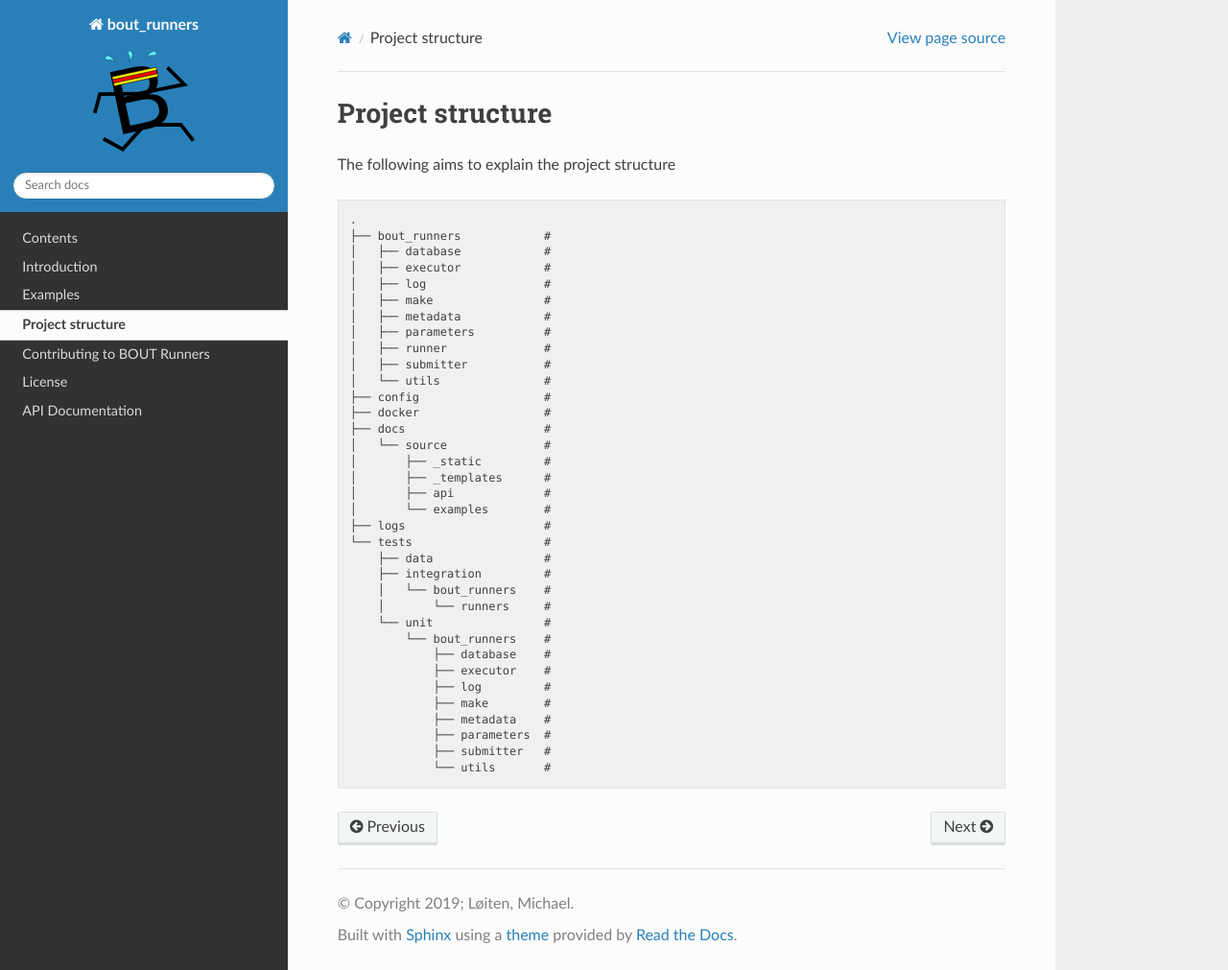
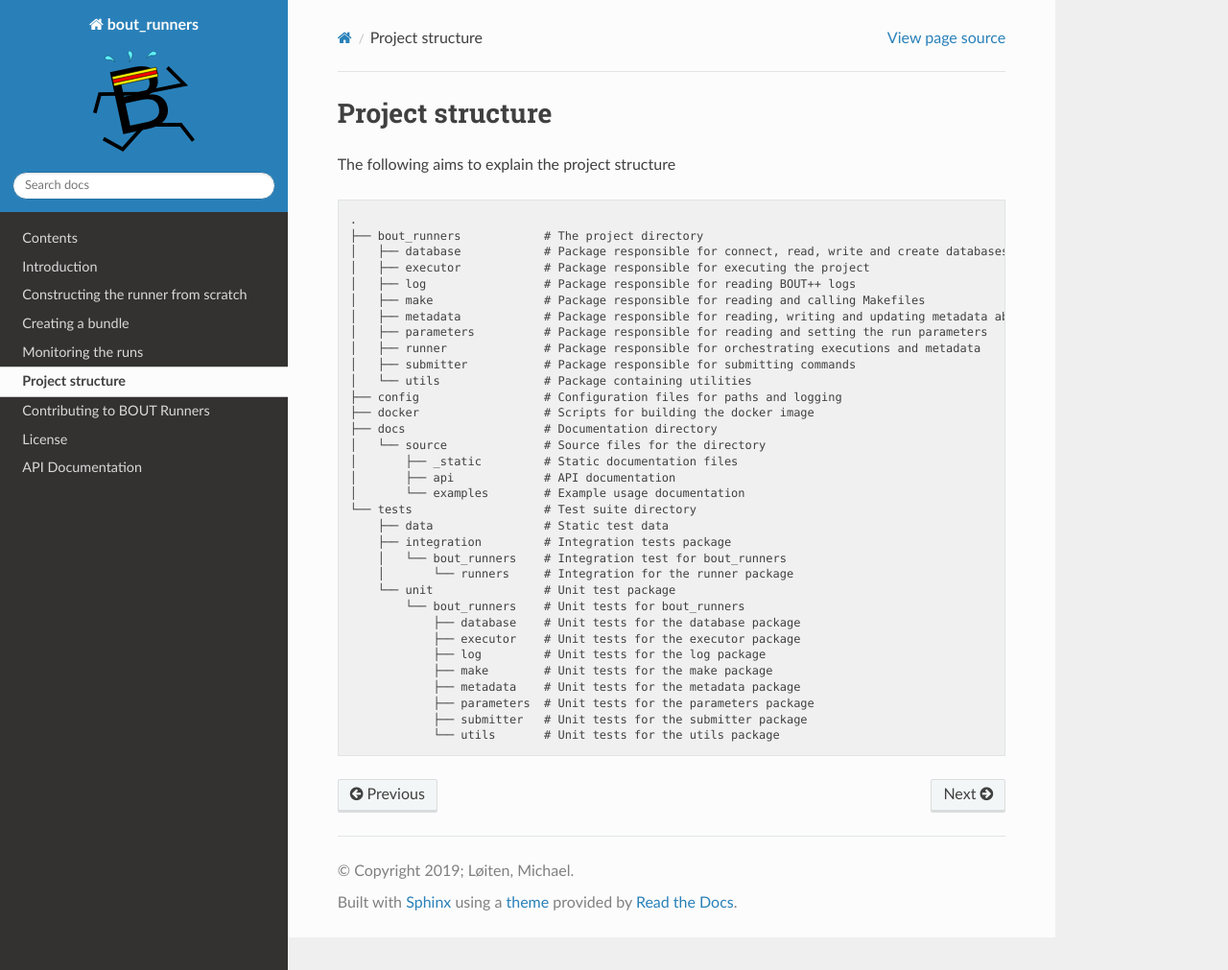
Before and after one commit to CELMA-project/bout_runners, a Sphinx documentation site: the page built from docs/source/structure.rst, in a window 1280 px wide and 1011 px high. Shown: the whole window at 96% size. Built offline with Sphinx 7.4.7 and the Read the Docs theme 2.0.0, drawn with Linux system fonts in a browser that asks for light colours.

Commit message:
Clean-up in structure

```diff
--- a/docs/source/_templates/class.rst
+++ /dev/null
@@ -1,10 +0,0 @@
-:mod:`{{module}}`.{{objname}}
-{{ underline }}==============
-
-.. currentmodule:: {{ module }}
-
-.. autoclass:: {{ objname }}
-
-   {% block methods %}
-   .. automethod:: __init__
-   {% endblock %}
--- a/docs/source/conf.py
+++ b/docs/source/conf.py
@@ -50,6 +50,7 @@
     "members": True,  # Include auto documentation of members
     "inherited-members": True,  # Include inherited members
 }
+autoclass_content = "both"  # Include __init__ in the documentation
 autosummary_generate = True  # Generate autosummary
 
 
--- a/docs/source/examples/bundle.rst
+++ b/docs/source/examples/bundle.rst
@@ -1 +1 @@
-baz
+FIXME: Make the bundle class first
--- a/docs/source/examples/classes.rst
+++ /dev/null
@@ -1 +0,0 @@
-foo
--- a/docs/source/examples/monitoring.rst
+++ b/docs/source/examples/monitoring.rst
@@ -1 +1 @@
-bar
+StatusChecker
--- a/docs/source/structure.rst
+++ b/docs/source/structure.rst
@@ -10,37 +10,35 @@
 .. code::
 
    .
-   ├── bout_runners            #
-   │   ├── database            #
-   │   ├── executor            #
-   │   ├── log                 #
-   │   ├── make                #
-   │   ├── metadata            #
-   │   ├── parameters          #
-   │   ├── runner              #
-   │   ├── submitter           #
-   │   └── utils               #
-   ├── config                  #
-   ├── docker                  #
-   ├── docs                    #
-   │   └── source              #
-   │       ├── _static         #
-   │       ├── _templates      #
-   │       ├── api             #
-   │       └── examples        #
-   ├── logs                    #
-   └── tests                   #
-       ├── data                #
-       ├── integration         #
-       │   └── bout_runners    #
-       │       └── runners     #
-       └── unit                #
-           └── bout_runners    #
-               ├── database    #
-               ├── executor    #
-               ├── log         #
-               ├── make        #
-               ├── metadata    #
-               ├── parameters  #
-               ├── submitter   #
-               └── utils       #
+   ├── bout_runners            # The project directory
+   │   ├── database            # Package responsible for connect, read, write and create databases
+   │   ├── executor            # Package responsible for executing the project
+   │   ├── log                 # Package responsible for reading BOUT++ logs
+   │   ├── make                # Package responsible for reading and calling Makefiles
+   │   ├── metadata            # Package responsible for reading, writing and updating metadata about the runs
+   │   ├── parameters          # Package responsible for reading and setting the run parameters
+   │   ├── runner              # Package responsible for orchestrating executions and metadata
+   │   ├── submitter           # Package responsible for submitting commands
+   │   └── utils               # Package containing utilities
+   ├── config                  # Configuration files for paths and logging
+   ├── docker                  # Scripts for building the docker image
+   ├── docs                    # Documentation directory
+   │   └── source              # Source files for the directory
+   │       ├── _static         # Static documentation files
+   │       ├── api             # API documentation
+   │       └── examples        # Example usage documentation
+   └── tests                   # Test suite directory
+       ├── data                # Static test data
+       ├── integration         # Integration tests package
+       │   └── bout_runners    # Integration test for bout_runners
+       │       └── runners     # Integration for the runner package
+       └── unit                # Unit test package
+           └── bout_runners    # Unit tests for bout_runners
+               ├── database    # Unit tests for the database package
+               ├── executor    # Unit tests for the executor package
+               ├── log         # Unit tests for the log package
+               ├── make        # Unit tests for the make package
+               ├── metadata    # Unit tests for the metadata package
+               ├── parameters  # Unit tests for the parameters package
+               ├── submitter   # Unit tests for the submitter package
+               └── utils       # Unit tests for the utils package
```
Also changed, not shown: README.rst (+8 -0 lines), docs/source/examples.rst (+7 -12 lines), docs/source/examples/runner.rst (added, +81 -0 lines), 1 other file.
